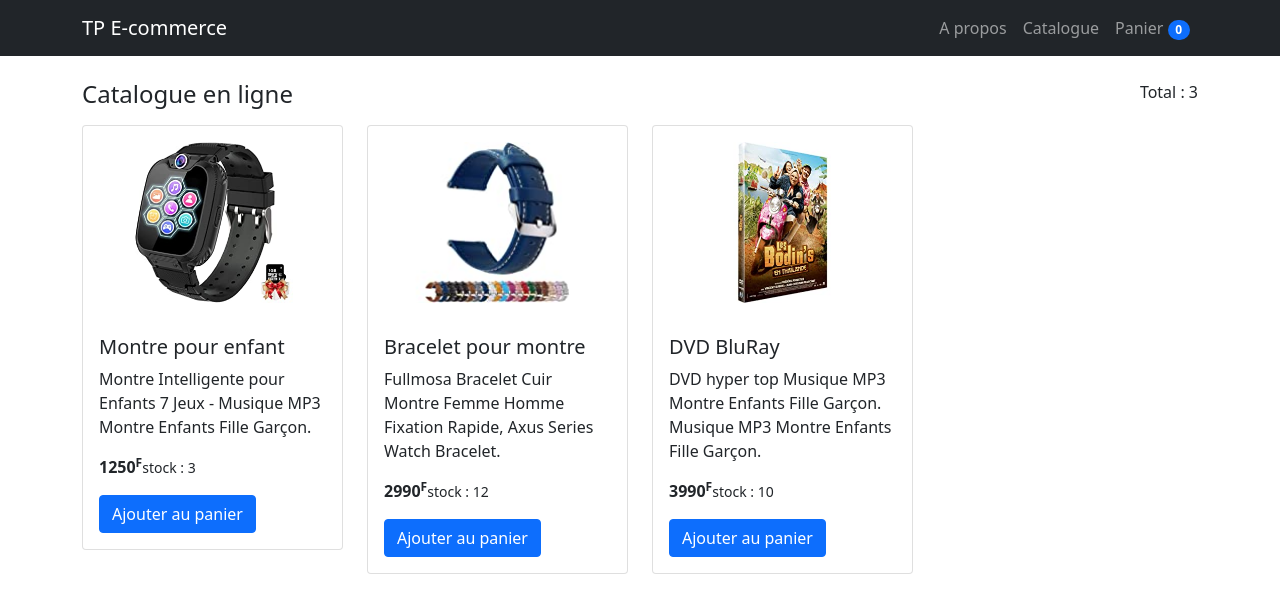
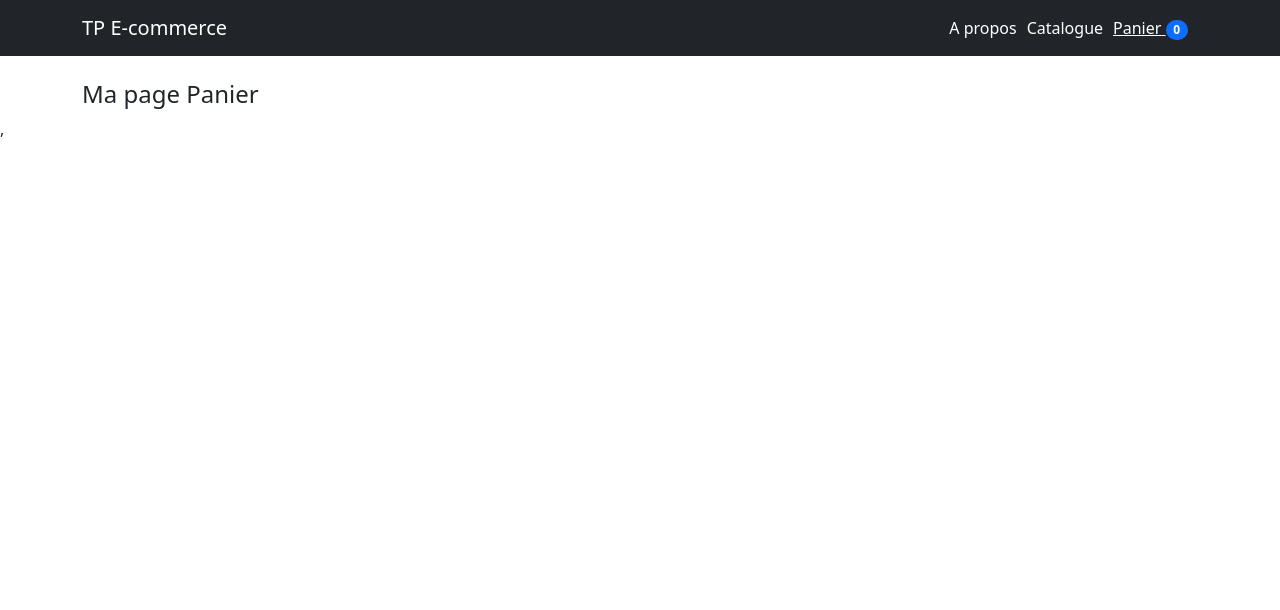
Before and after one commit to KROMER98/react-ecommerce, a React (Vite) app: page /panier in a window 1280 px wide. Shown: the top 610 px of the page. Built offline with nearby package versions, Linux system fonts and the light colour scheme.

Commit message:
Create Route Navigation

```diff
--- /dev/null
+++ b/src/components/Header/Header.css
@@ -0,0 +1,14 @@
+a{
+    color: #fff;
+    margin-right: 10px;
+    text-decoration: none;
+}
+
+a:hover,
+a:focus,
+a:active,
+a.active
+{
+    color: #fff;
+    text-decoration: underline;
+}
--- a/src/components/Header/Header.tsx
+++ b/src/components/Header/Header.tsx
@@ -1,6 +1,10 @@
 import { Badge, Container, Nav, Navbar } from "react-bootstrap";
+import { Link, useLocation } from "react-router-dom";
+import "./Header.css";
 
 const Header: React.FC<any> = () => {
+  let { pathname } = useLocation();
+
   return (
     <>
       <Navbar bg="dark" variant="dark" className="mb-4">
@@ -9,14 +13,24 @@ const Header: React.FC<any> = () => {
           <Navbar.Toggle />
           <Navbar.Collapse className="justify-content-end">
             <Nav className="ms-auto">
-              <Nav.Link href="#about">A propos</Nav.Link>
-              <Nav.Link href="#catalogue">Catalogue</Nav.Link>
-              <Nav.Link href="#cart">
+              <Link
+                to="/a-propos"
+                className={`${pathname === "/a-propos" ? "active" : null}`}
+              >
+                A propos
+              </Link>
+              <Link to="/" className={`${pathname === "/" ? "active" : null}`}>
+                Catalogue
+              </Link>
+              <Link
+                to="/panier"
+                className={`${pathname === "/panier" ? "active" : null}`}
+              >
                 Panier{" "}
                 <Badge pill bg="primary">
                   0
                 </Badge>
-              </Nav.Link>
+              </Link>
             </Nav>
           </Navbar.Collapse>
         </Container>
--- a/src/main.tsx
+++ b/src/main.tsx
@@ -1,13 +1,23 @@
 import React from "react";
 import ReactDOM from "react-dom";
+import { BrowserRouter, Routes, Route } from "react-router-dom";
 import Catalogue from "./pages/Catalogue";
 import "bootstrap/dist/css/bootstrap.min.css";
 import Header from "./components/Header/Header";
+import About from "./pages/About";
+import Cart from "./pages/Cart";
 
 ReactDOM.render(
   <React.StrictMode>
-    <Header />
-    <Catalogue />
+    <BrowserRouter>
+      <Header />
+      <Routes>
+        <Route path="/" element={<Catalogue />} />
+        <Route path="/a-propos" element={<About />} />
+        <Route path="/panier" element={<Cart />} />
+      </Routes>
+    </BrowserRouter>
+    ,
   </React.StrictMode>,
   document.getElementById("root")
 );
--- /dev/null
+++ b/src/pages/About.tsx
@@ -0,0 +1,11 @@
+import { Container, Alert } from "react-bootstrap";
+
+const About: React.FC<any> = ({ title, text, bg }) => {
+  return (
+    <Container>
+      <h4>Ma page A propos</h4>
+    </Container>
+  );
+};
+
+export default About;
--- /dev/null
+++ b/src/pages/Cart.tsx
@@ -0,0 +1,11 @@
+import { Container, Alert } from "react-bootstrap";
+
+const Cart: React.FC<any> = ({ title, text, bg }) => {
+  return (
+    <Container>
+      <h4>Ma page Panier</h4>
+    </Container>
+  );
+};
+
+export default Cart;
--- a/src/pages/Catalogue.tsx
+++ b/src/pages/Catalogue.tsx
@@ -66,7 +66,7 @@ const Catalogue: React.FC<any> = () => {
         price: product.price,
         qte: 1,
       };
-      decrStock(product, index);
+      decrStock(product);
       setCartProductList([...cartProductList, newProductAddedToCart]);
     } else {
       const cartFilter = cartProductList.filter(
@@ -81,12 +81,16 @@ const Catalogue: React.FC<any> = () => {
         price: product.price,
         qte: cartFilter[0].qte + 1,
       };
-      decrStock(product, index);
+      decrStock(product);
       setCartProductList(newList);
     }
   };
 
-  const decrStock = (product: any, index: number) => {
+  const decrStock = (product: any) => {
+    const index = productList.findIndex(
+      (productP: any) => productP.id === product.id
+    );
+
     if (product.stock > 0) {
       const newList = [...productList];
       newList[index] = {
```
